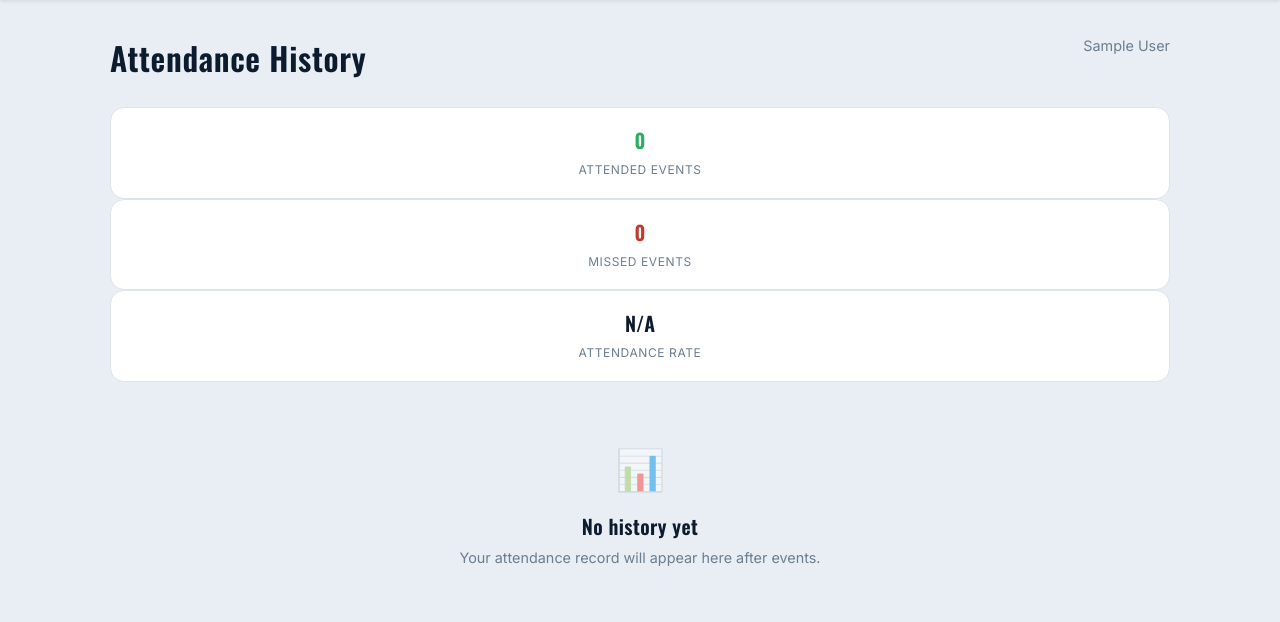
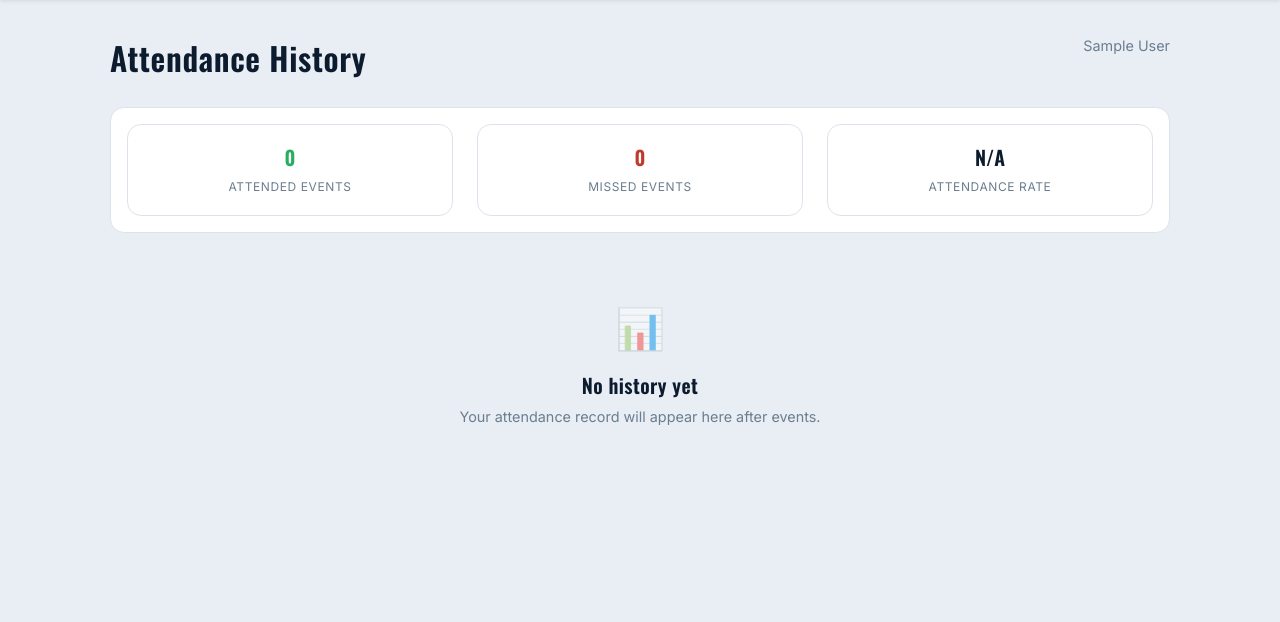
Before and after one commit to Hasannaqvi5/navav-remade, a Flask app: page /member/history in a window 1280 px wide. Shown: the part 52-674 px from the top of the page. Run offline with Flask 3, Linux system fonts and the light colour scheme; the visitor is signed in with stand-in values (Sample User, id 1); parts of the project's set-up code (start-up, migrations or seed data) failed here and were passed over.

Commit message:
Final: Rebranded 'Muster Roll' to 'Attendance Sheet' and finalized neutral UI

```diff
--- a/app/models/response.py
+++ b/app/models/response.py
@@ -23,7 +23,7 @@ RESPONSE_NOT_ATTENDING = "not_attending"
 
 # ── Absence reason constants ─────────────────────────────────────────────
 # Required when status is NOT_ATTENDING. These map to the Naval Reserve's
-# standard absence categories for muster roll exports.
+# standard absence categories for attendance sheet exports.
 ABSENCE_LEAVE = "leave"
 ABSENCE_DUTY = "duty"
 ABSENCE_ILLNESS = "illness"
--- a/app/static/css/main.css
+++ b/app/static/css/main.css
@@ -20,7 +20,7 @@
  *   9. Auth pages
  *  10. Event list (NAVAV-style rows)
  *  11. Dashboard grid and stat blocks
- *  12. Muster roll table
+ *  12. Attendance Table
  *  13. Badges
  *  14. Empty state
  *  15. Responsive overrides
@@ -931,7 +931,7 @@ hr { border: none; border-top: 1px solid var(--border); margin: 1.5rem 0; }
 .quick-link-icon { display: block; font-size: 1.6rem; margin-bottom: 0.4rem; }
 
 /* ══════════════════════════════════════════════════════════════════════════════
-   12. MUSTER ROLL TABLE
+   12. ATTENDANCE TABLE
    ══════════════════════════════════════════════════════════════════════════════ */
 .table-wrapper {
   background: var(--bg-white);
@@ -957,14 +957,14 @@ hr { border: none; border-top: 1px solid var(--border); margin: 1.5rem 0; }
 .row-absent  td { background: #fdf3f3; }
 
 /* Muster summary bar */
-.muster-summary { display: grid; grid-template-columns: repeat(4, 1fr); gap: 0.75rem; margin-bottom: 1.5rem; }
-@media (max-width: 480px) { .muster-summary { grid-template-columns: repeat(2, 1fr); } }
-.muster-stat { background: var(--bg-white); border: 1px solid var(--border); border-radius: var(--radius-lg); padding: 1rem; text-align: center; }
-.muster-stat-num   { display: block; font-family: 'Oswald', sans-serif; font-size: 2rem; color: var(--navy); }
-.muster-stat-label { font-size: 0.72rem; color: var(--text-muted); text-transform: uppercase; letter-spacing: 0.06em; }
-.muster-present .muster-stat-num  { color: var(--green); }
-.muster-absent  .muster-stat-num  { color: var(--red); }
-.muster-pending .muster-stat-num  { color: var(--gold); }
+.attendance-summary { display: grid; grid-template-columns: repeat(4, 1fr); gap: 0.75rem; margin-bottom: 1.5rem; }
+@media (max-width: 480px) { .attendance-summary { grid-template-columns: repeat(2, 1fr); } }
+.attendance-stat { background: var(--bg-white); border: 1px solid var(--border); border-radius: var(--radius-lg); padding: 1rem; text-align: center; }
+.attendance-stat-num   { display: block; font-family: 'Oswald', sans-serif; font-size: 2rem; color: var(--navy); }
+.attendance-stat-label { font-size: 0.72rem; color: var(--text-muted); text-transform: uppercase; letter-spacing: 0.06em; }
+.attendance-present .attendance-stat-num  { color: var(--green); }
+.attendance-absent  .attendance-stat-num  { color: var(--red); }
+.attendance-pending .attendance-stat-num  { color: var(--gold); }
 .member-cell   { display: flex; align-items: center; gap: 0.5rem; }
 .comment-text  { font-size: 0.78rem; color: var(--text-muted); font-style: italic; margin-top: 0.15rem; }
 
@@ -1189,9 +1189,9 @@ hr { border: none; border-top: 1px solid var(--border); margin: 1.5rem 0; }
 }
 
 /* ══════════════════════════════════════════════════════════════════════════════
-   18. MUSTER ROLL / ATTENDANCE SHEET
+   18. ATTENDANCE SHEET
    ══════════════════════════════════════════════════════════════════════════════ */
-.muster-summary {
+.attendance-summary {
   display: flex;
   gap: 1.5rem;
   margin-bottom: 2rem;
@@ -1200,11 +1200,11 @@ hr { border: none; border-top: 1px solid var(--border); margin: 1.5rem 0; }
   border: 1px solid var(--border);
   border-radius: var(--radius-lg);
 }
-.muster-stat { flex: 1; text-align: center; }
-.muster-stat-num { display: block; font-size: 1.25rem; font-weight: 700; color: var(--navy); }
-.muster-stat-label { font-size: 0.75rem; text-transform: uppercase; letter-spacing: 0.05em; color: var(--text-muted); }
-.muster-present .muster-stat-num { color: var(--green); }
-.muster-absent .muster-stat-num { color: var(--red); }
+.attendance-stat { flex: 1; text-align: center; }
+.attendance-stat-num { display: block; font-size: 1.25rem; font-weight: 700; color: var(--navy); }
+.attendance-stat-label { font-size: 0.75rem; text-transform: uppercase; letter-spacing: 0.05em; color: var(--text-muted); }
+.attendance-present .attendance-stat-num { color: var(--green); }
+.attendance-absent .attendance-stat-num { color: var(--red); }
 
 .row-present { background-color: rgba(39, 174, 96, 0.04); }
 .row-absent { background-color: transparent; }
--- a/app/static/js/main.js
+++ b/app/static/js/main.js
@@ -50,7 +50,7 @@ document.querySelectorAll(".flash").forEach((el) => {
   }, 5000);
 });
 
-// ── Response toggle highlight (muster roll) ───────────────────────────────────
+// ── Response toggle highlight (attendance sheet) ──────────────────────────────
 document.querySelectorAll(".response-option").forEach((label) => {
   label.querySelector("input")?.addEventListener("change", () => {
     document.querySelectorAll(".response-option").forEach((l) => l.classList.remove("response-selected"));
--- a/app/templates/admin/archive.html
+++ b/app/templates/admin/archive.html
@@ -31,7 +31,7 @@
                   {% if event.location %} &bull; {{ event.location }}{% endif %}
                 </div>
               </div>
-              <a href="{{ url_for('admin.muster_roll', unit_id=unit.id, event_id=event.id) }}" class="btn btn-primary btn-sm">Attendance Sheet</a>
+              <a href="{{ url_for('admin.attendance_sheet', unit_id=unit.id, event_id=event.id) }}" class="btn btn-primary btn-sm">Attendance Sheet</a>
             </li>
             {% endfor %}
           </ul>
--- a/app/templates/admin/events.html
+++ b/app/templates/admin/events.html
@@ -28,7 +28,7 @@
             {% endif %}
           </div>
           <div class="event-actions">
-            <a href="{{ url_for('admin.muster_roll', unit_id=unit.id, event_id=event.id) }}" class="btn btn-primary btn-sm">Attendance Sheet</a>
+            <a href="{{ url_for('admin.attendance_sheet', unit_id=unit.id, event_id=event.id) }}" class="btn btn-primary btn-sm">Attendance Sheet</a>
             <a href="{{ url_for('admin.edit_event', unit_id=unit.id, event_id=event.id) }}" class="btn btn-secondary btn-sm">Edit Event</a>
           </div>
         </li>
@@ -62,7 +62,7 @@
             </div>
           </div>
           <div class="event-actions">
-            <a href="{{ url_for('admin.muster_roll', unit_id=unit.id, event_id=event.id) }}" class="btn btn-primary btn-sm">Edit Attendance</a>
+            <a href="{{ url_for('admin.attendance_sheet', unit_id=unit.id, event_id=event.id) }}" class="btn btn-primary btn-sm">Edit Attendance</a>
           </div>
         </li>
         {% endfor %}
--- a/app/templates/admin/unit_detail.html
+++ b/app/templates/admin/unit_detail.html
@@ -54,7 +54,7 @@
                 {% if event.location %}{% if event.event_time %} &bull; {% endif %}{{ event.location }}{% endif %}
               </div>
             </div>
-            <a href="{{ url_for('admin.muster_roll', unit_id=unit.id, event_id=event.id) }}" class="btn btn-ghost btn-sm">Attendance Sheet</a>
+            <a href="{{ url_for('admin.attendance_sheet', unit_id=unit.id, event_id=event.id) }}" class="btn btn-ghost btn-sm">Attendance Sheet</a>
             <a href="{{ url_for('admin.edit_event', unit_id=unit.id, event_id=event.id) }}" class="btn btn-ghost btn-sm">Edit</a>
           </li>
           {% endfor %}
--- a/app/templates/member/history.html
+++ b/app/templates/member/history.html
@@ -9,17 +9,17 @@
 
   <!-- Attendance Summary -->
   <div class="attendance-summary mb-6">
-    <div class="muster-stat muster-present">
-      <span class="muster-stat-num">{{ present }}</span>
-      <span class="muster-stat-label">Attended Events</span>
+    <div class="attendance-stat attendance-present">
+      <span class="attendance-stat-num">{{ present }}</span>
+      <span class="attendance-stat-label">Attended Events</span>
     </div>
-    <div class="muster-stat muster-absent">
-      <span class="muster-stat-num">{{ total - present }}</span>
-      <span class="muster-stat-label">Missed Events</span>
+    <div class="attendance-stat attendance-absent">
+      <span class="attendance-stat-num">{{ total - present }}</span>
+      <span class="attendance-stat-label">Missed Events</span>
     </div>
-    <div class="muster-stat">
-      <span class="muster-stat-num">{{ percentage ~ '%' if percentage is not none else 'N/A' }}</span>
-      <span class="muster-stat-label">Attendance Rate</span>
+    <div class="attendance-stat">
+      <span class="attendance-stat-num">{{ percentage ~ '%' if percentage is not none else 'N/A' }}</span>
+      <span class="attendance-stat-label">Attendance Rate</span>
     </div>
   </div>
 
```
Also changed, not shown: app/admin/routes.py (+6 -6 lines), app/templates/admin/attendance_sheet.html (renamed from app/templates/admin/muster_roll.html, +12 -12 lines).
